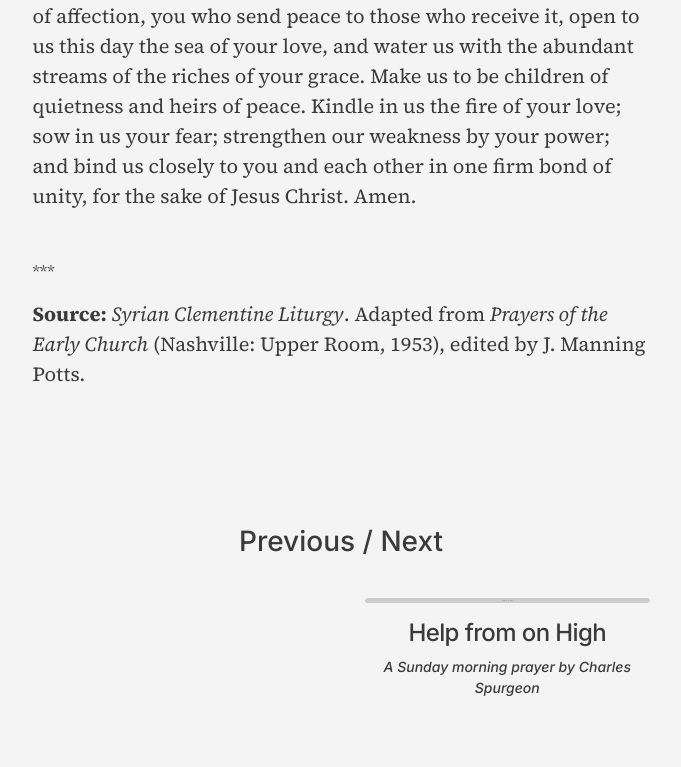
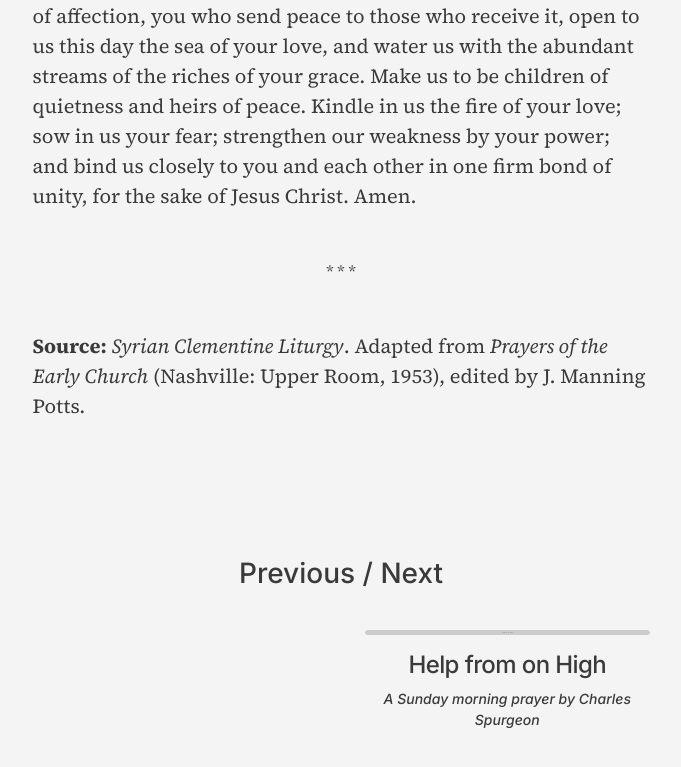
Before and after one commit to ryanwentzel/collectedprayers, a Jekyll site: the page built from collections/_prayers/early-church/2025-03-18-sea-of-ineffable-love.md, in a window 1280 px wide and 900 px high, scrolled down 819 px. Shown: the top 767 px of the window, without its empty margins (299-980 px from the left). Built offline with Jekyll 4.4.1, drawn with Linux system fonts in a browser that asks for light colours.

Commit message:
Update source.html

```diff
--- a/_includes/sections/prayers/source.html
+++ b/_includes/sections/prayers/source.html
@@ -1,8 +1,8 @@
 {%- assign item = site.data.sources[page.source.id] -%}
 {%- unless item == nil %}
-<div class="mt-5">
-    <div>***</div>
-    <p class="mt-3">
+<div class="source">
+    <div class="text-center my-5">* * *</div>
+    <p>
         <strong>Source:</strong>&nbsp;
         {%- if page.source.original -%}
         {%- assign org_source = site.data.sources[page.source.original] -%}
```
